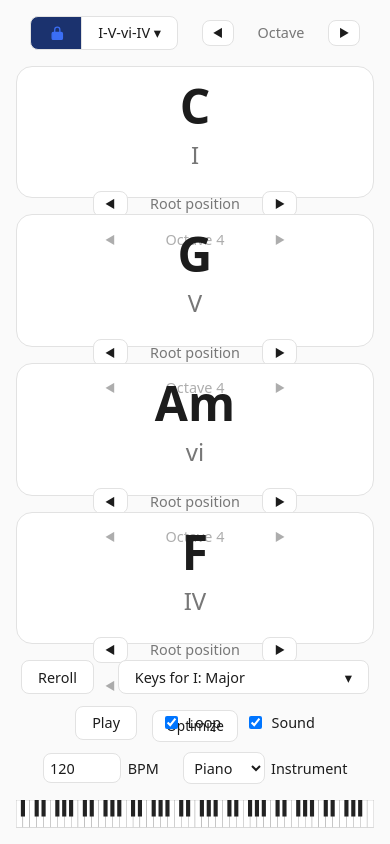
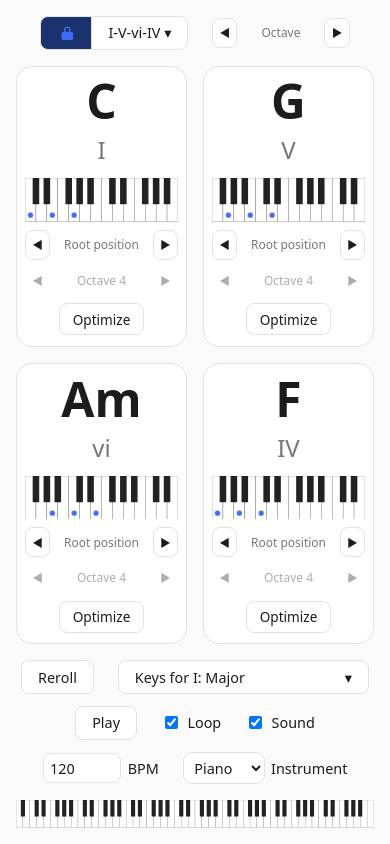
Before and after one commit to caxco93/chordgen, a Vue app: page / in a window 390 px wide. Built offline with nearby package versions, Linux system fonts and the light colour scheme.

Commit message:
Two-column chords on mobile, disable zoom (#8)
* Show chords in two columns on mobile and disable zoom

* Keep inversion and octave steppers inside chord cards on mobile

* Move mobile media query after base rules so it takes effect

```diff
--- a/index.html
+++ b/index.html
@@ -2,7 +2,7 @@
 <html lang="en">
   <head>
     <meta charset="UTF-8" />
-    <meta name="viewport" content="width=device-width, initial-scale=1.0" />
+    <meta name="viewport" content="width=device-width, initial-scale=1.0, maximum-scale=1.0, user-scalable=no" />
     <title>chordgen</title>
   </head>
   <body>
--- a/src/App.vue
+++ b/src/App.vue
@@ -422,4 +422,20 @@
   gap: 0.75rem 1.5rem;
   font-size: 0.9rem;
 }
+
+@media (max-width: 40rem) {
+  .chords {
+    grid-template-columns: repeat(2, minmax(0, 1fr));
+  }
+
+  /* Two columns leave ~145px per card; tighten the card and let the stepper label track shrink so the arrows stay inside. */
+  .chord {
+    padding: 0.5rem;
+  }
+
+  .steppers {
+    grid-template-columns: auto minmax(0, 1fr) auto;
+    column-gap: 0.25rem;
+  }
+}
 </style>
--- a/src/components/ArrowStepper.vue
+++ b/src/components/ArrowStepper.vue
@@ -109,4 +109,15 @@
   color: var(--muted);
   opacity: var(--subtle-dim);
 }
+
+@media (max-width: 40rem) {
+  .arrow,
+  .stepper.subtle .arrow {
+    padding: 0.4rem;
+  }
+
+  .label {
+    font-size: 0.75rem;
+  }
+}
 </style>
--- a/src/style.css
+++ b/src/style.css
@@ -46,3 +46,7 @@
   gap: 0.4rem;
   cursor: pointer;
 }
+
+html {
+  touch-action: pan-x pan-y;
+}
```
